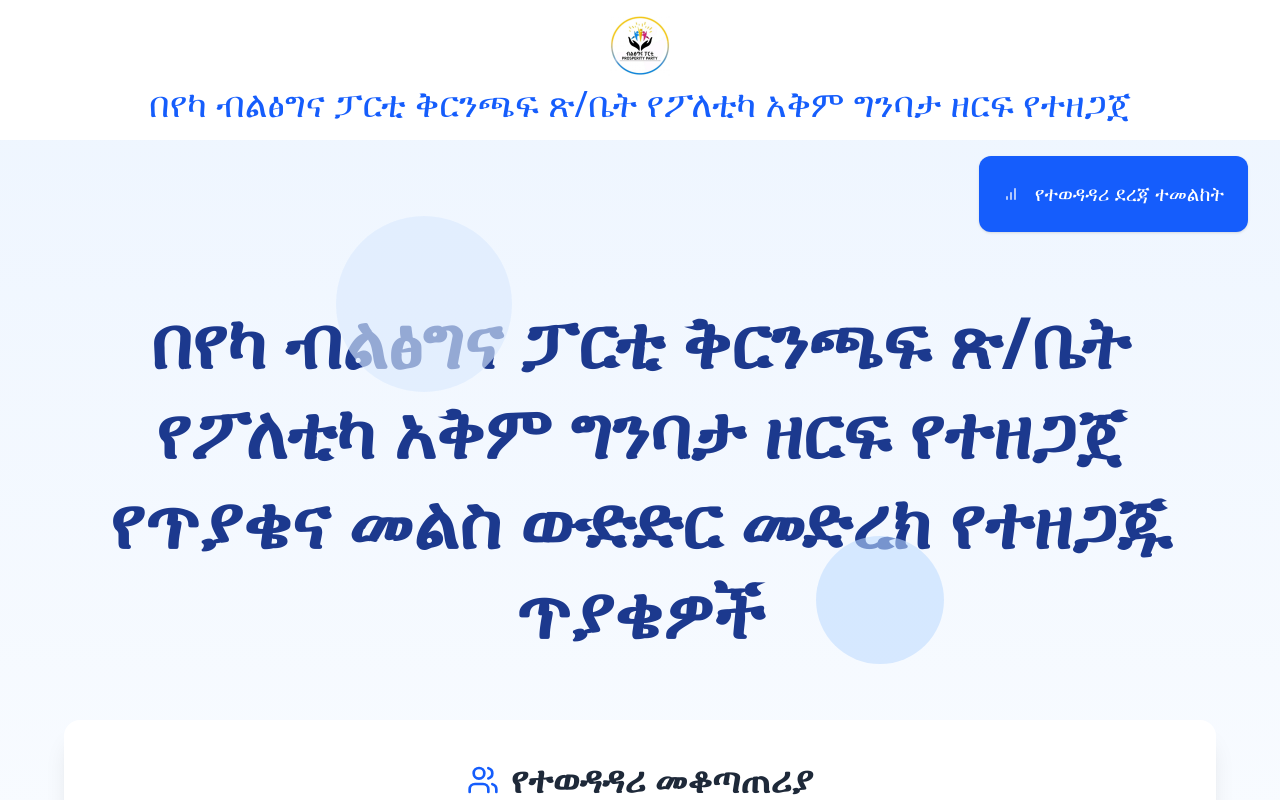
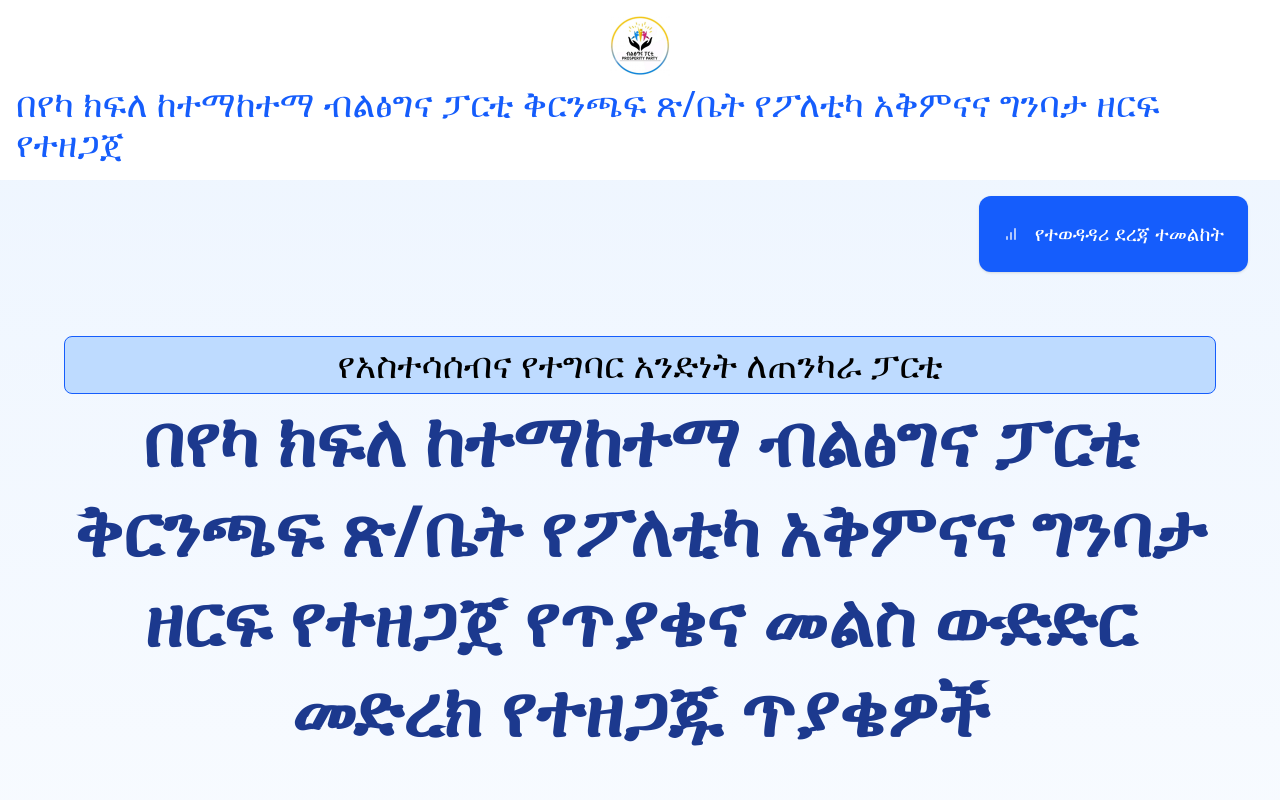
Before and after one commit to ablixM/ProsperityQuestions_2, a React (Vite) app: page / in a window 1280 px wide. Shown: the top 800 px of the page. Built offline with nearby package versions, Linux system fonts and the light colour scheme.

Commit message:
Update LandingHeader, HomePage, and QuestionPage components to localize text to Amharic; adjust CountdownTimer duration for consistency across game components.

```diff
--- a/src/components/LandingHeader.tsx
+++ b/src/components/LandingHeader.tsx
@@ -9,7 +9,7 @@ function LandingHeader() {
               <img src="/image.png" alt="" />
             </div>
             <div className="flex flex-col items-center text-4xl">
-              በየካ ብልፅግና ፓርቲ ቅርንጫፍ ጽ/ቤት የፖለቲካ አቅም ግንባታ ዘርፍ የተዘጋጀ
+              በየካ ክፍለ ከተማከተማ ብልፅግና ፓርቲ ቅርንጫፍ ጽ/ቤት የፖለቲካ አቅምናና ግንባታ ዘርፍ የተዘጋጀ
             </div>
           </div>
         </div>
--- a/src/components/game/CountdownTimer.tsx
+++ b/src/components/game/CountdownTimer.tsx
@@ -16,7 +16,7 @@ interface CountdownTimerProps {
 }
 
 const CountdownTimer: FC<CountdownTimerProps> = ({
-  duration = 45,
+  duration = 30,
   isRunning,
   onTimeUp,
   onStart,
--- a/src/pages/HomePage.tsx
+++ b/src/pages/HomePage.tsx
@@ -57,15 +57,13 @@ function HomePage() {
       {/* Hero Section */}
       <section className="flex-grow flex items-center justify-center py-12 px-8">
         <div className="container mx-auto relative">
-          {/* Floating Elements */}
-          <div className="absolute z-0 -top-20 left-1/4 w-44 h-44 rounded-full bg-blue-100 opacity-70 animate-pulse"></div>
-          <div className="absolute z-0 top-60 right-1/4 w-32 h-32 rounded-full bg-blue-200 opacity-60 animate-pulse delay-300"></div>
-          <div className="absolute z-0 bottom-20 left-20 w-48 h-48 rounded-full bg-blue-100 opacity-50 animate-pulse delay-700"></div>
-
           <div className="max-w-6xl mx-auto text-center">
+            <p className="text-4xl border border-blue-600 p-2 bg-blue-200 rounded-lg">
+              የአስተሳሰብና የተግባር አንድነት ለጠንካራ ፓርቲ
+            </p>
             <h1 className="text-6xl md:text-7xl font-bold text-blue-900 mb-12 z-50 leading-tight">
-              በየካ ብልፅግና ፓርቲ ቅርንጫፍ ጽ/ቤት የፖለቲካ አቅም ግንባታ ዘርፍ የተዘጋጀ የጥያቄና መልስ ውድድር
-              መድረክ የተዘጋጁ ጥያቄዎች
+              በየካ ክፍለ ከተማከተማ ብልፅግና ፓርቲ ቅርንጫፍ ጽ/ቤት የፖለቲካ አቅምናና ግንባታ ዘርፍ የተዘጋጀ
+              የጥያቄና መልስ ውድድር መድረክ የተዘጋጁ ጥያቄዎች
             </h1>
 
             {/* Player Management Section */}
--- a/src/pages/QuestionPage.tsx
+++ b/src/pages/QuestionPage.tsx
@@ -493,7 +493,7 @@ const QuestionPage = () => {
               <div className="bg-white rounded-2xl shadow-xl p-8 h-full flex flex-col">
                 {/* Timer Component */}
                 <CountdownTimer
-                  duration={45}
+                  duration={30}
                   isRunning={timerRunning}
                   forceStop={forceStopTimer}
                   onTimeUp={handleTimeUp}
@@ -543,7 +543,8 @@ const QuestionPage = () => {
                     />
                   </div>
                   <h2 className="text-center font-bold text-2xl mt-4">
-                    በየካ ብልፅግና ፓርቲ ቅርንጫፍ ጽ/ቤት የፖለቲካ አቅም ግንባታ ዘርፍ የተዘጋጀ
+                    በየካ ክፍለ ከተማከተማ ብልፅግና ፓርቲ ቅርንጫፍ ጽ/ቤት የፖለቲካ አቅምናና ግንባታ ዘርፍ
+                    የተዘጋጀ
                   </h2>
                 </div>
               </div>
```
